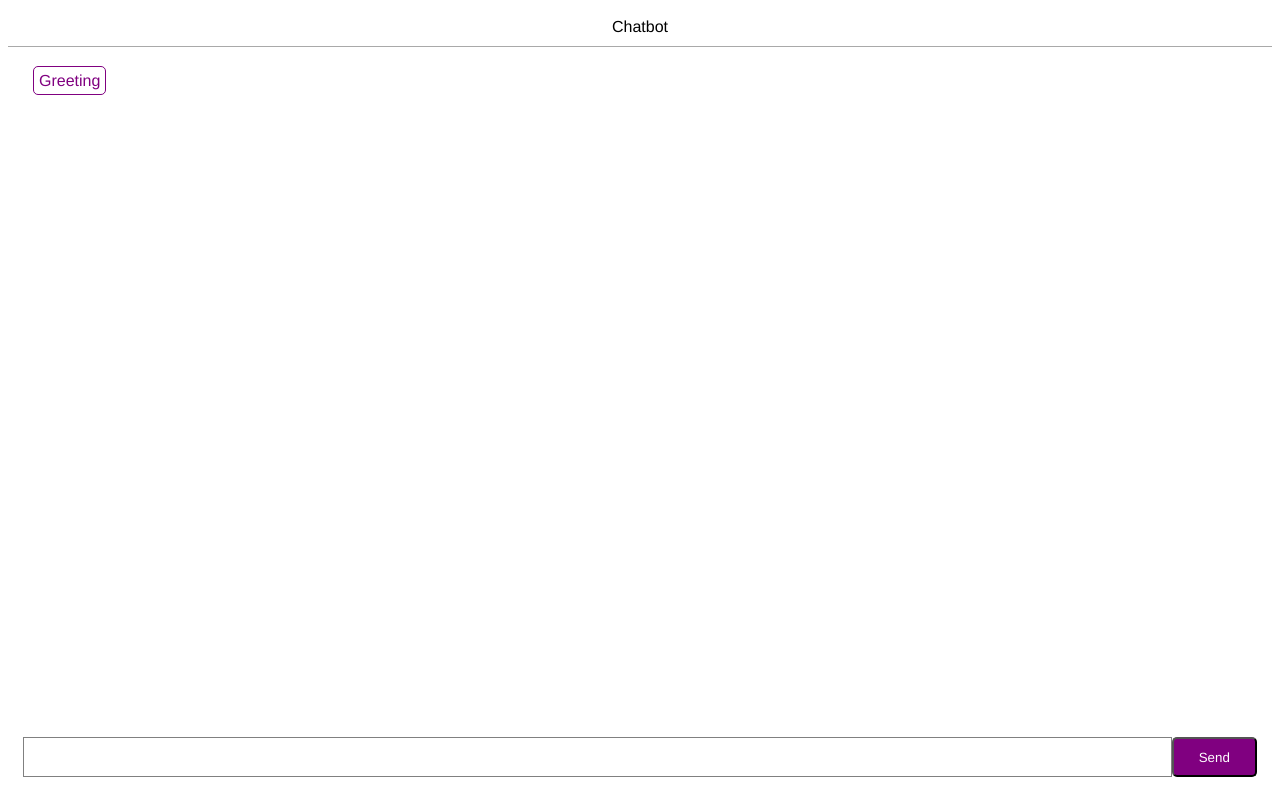
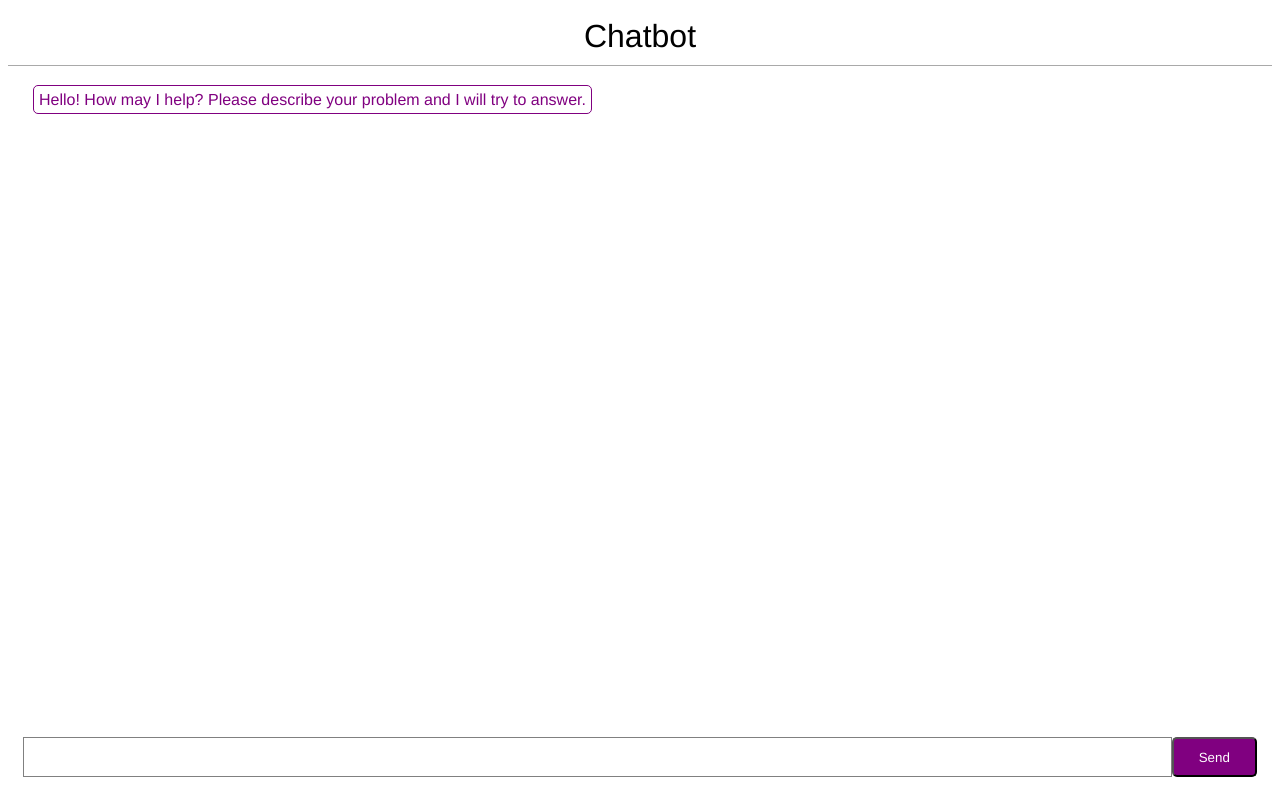
Before and after one commit to BlueFish6543/shoestring-2020, a React (Create React App) app: page / in a window 1280 px wide. Built offline with nearby package versions, Linux system fonts and the light colour scheme; no server answers.

Commit message:
Fixed some minor issues

```diff
--- a/src/App.css
+++ b/src/App.css
@@ -114,3 +114,7 @@ form {
   border-radius: 5px;
   color: purple;
 }
+
+.title {
+  font-size: xx-large;
+}
--- a/src/App.js
+++ b/src/App.js
@@ -4,7 +4,8 @@ import $ from 'jquery';
 
 function App() {
 
-  const greeting = "Greeting";
+  const greeting = "Hello! How may I help? Please describe your problem " +
+    "and I will try to answer.";
   const [messages, setMessages] = React.useState([
     {
       text: greeting,
@@ -34,12 +35,15 @@ function App() {
       url: "/get_output",
       contentType: "application/json",
       data: JSON.stringify({
-          input_text: userMessage
+        input_text: userMessage
       })
     }).done(response => {
-      updatedMessages = updatedMessages.concat({
-        text: response,
-        sender: "bot"
+      const responses = response.split("\n");
+      responses.map(r => {
+        updatedMessages = updatedMessages.concat({
+          text: r,
+          sender: "bot"
+        });
       });
       setMessages(updatedMessages);
     });
--- a/src/index.js
+++ b/src/index.js
@@ -1,6 +1,12 @@
 import React from 'react'
 import ReactDOM from 'react-dom'
 import App from './App'
+import $ from "jquery";
+
+$.ajax({
+  type: "POST",
+  url: "/reset"
+});
 
 ReactDOM.render(
     <React.StrictMode>
```
Also changed, not shown: 1 other file (tests, documents, lock files or other folders).
